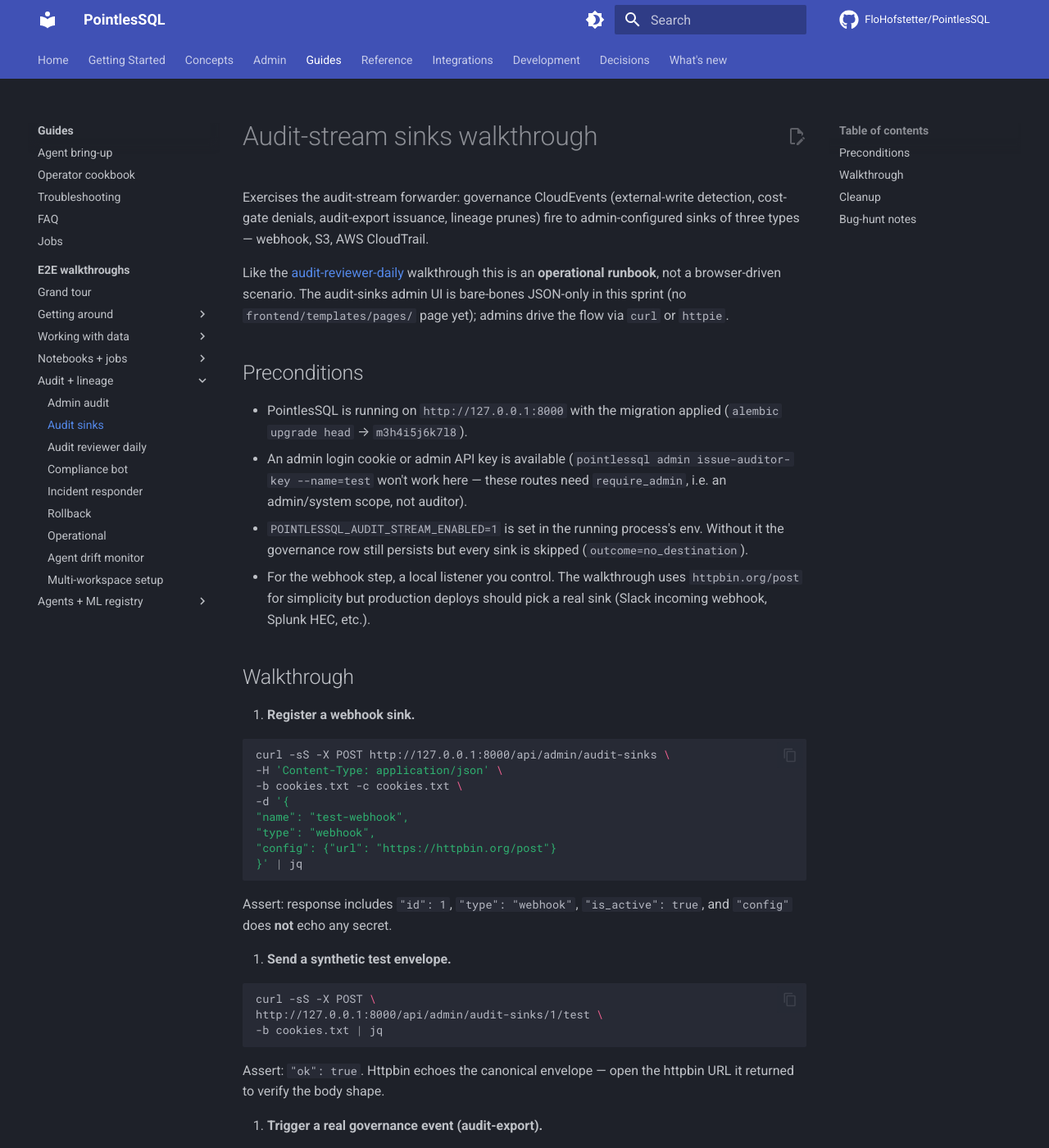
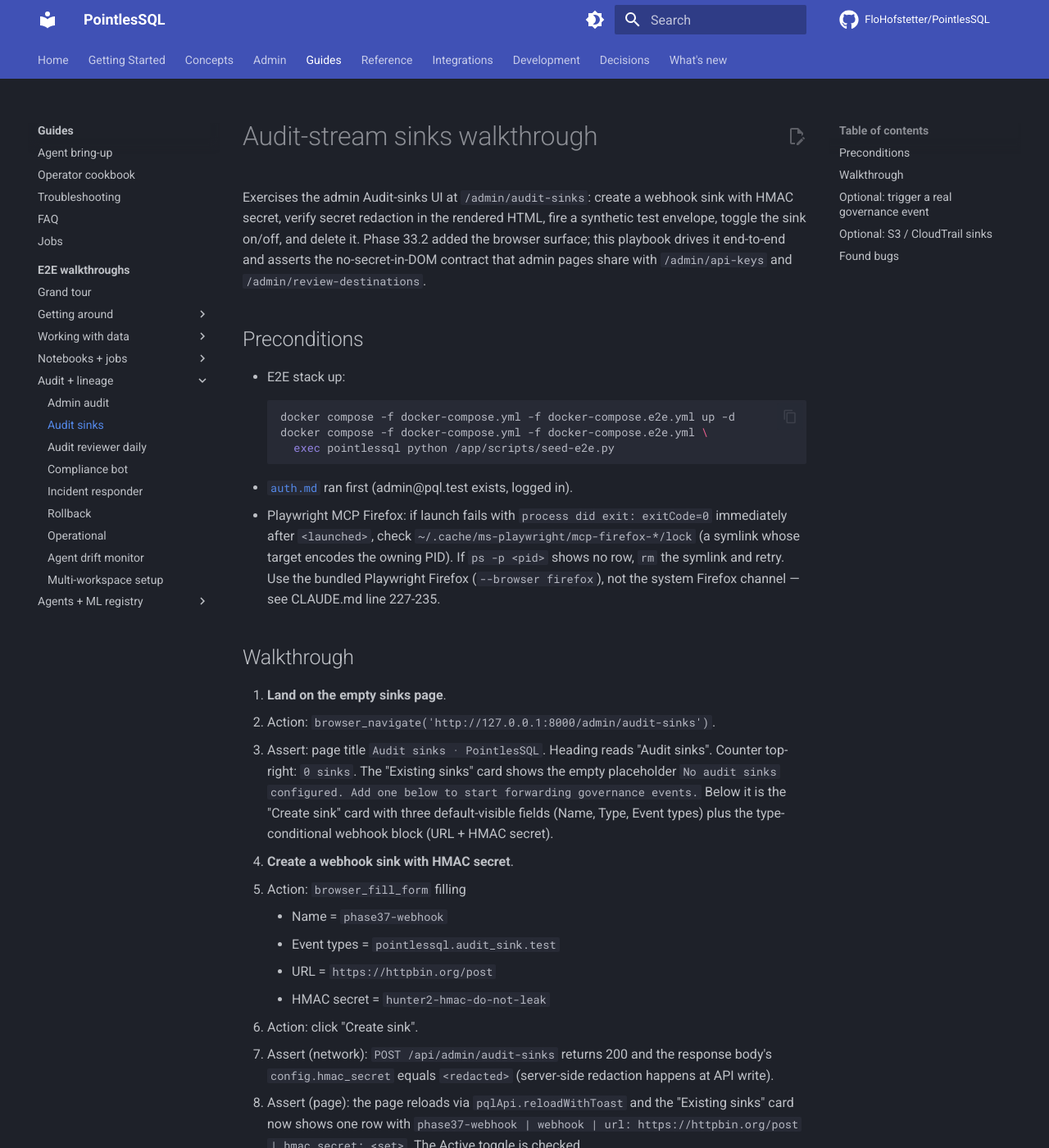
Before and after one commit to FloHofstetter/PointlesSQL, an MkDocs documentation site: the page built from docs/e2e-walkthroughs/audit-sinks.md, in a window 1280 px wide and 1400 px high. Shown: the whole window at 82% size. Built offline with MkDocs 1.6.1 and Material for MkDocs 9.7.7, drawn with Linux system fonts in a browser that asks for light colours; comment, search, counter and statistics services are not loaded; some of the changed text lies outside the part shown.

Commit message:
docs(walkthroughs): rewrite audit-sinks.md against the admin UI (Phase 37 Wave 0a)
The previous playbook was a curl-only operational runbook that
opened with the caveat "no ``frontend/templates/pages/`` page yet
in this sprint; admins drive the flow via curl or httpie".  Phase
33.2 added ``frontend/templates/pages/admin_audit_sinks.html`` and
the surrounding ``/admin/audit-sinks`` HTML route — that caveat
has been load-bearing and stale ever since.

Rewrite as a six-step browser walk: land on the empty page, fill
the create-sink form (webhook + HMAC secret), assert the
load-bearing redaction contract on the rendered DOM, fire a
synthetic test envelope, toggle the sink, delete it.  Each step
names the network call it triggers (``POST /api/admin/audit-sinks``,
``POST .../{id}/test``, ``PATCH .../{id}``,
``DELETE .../{id}``) plus the assertion that confirms the step
worked.  The optional sections at the end keep the curl-driven
real-governance-event flow (audit export → recent-events row) and
a one-paragraph note for the s3 + aws_cloudtrail variants — the
type-conditional form blocks share the redaction assertion with
the webhook flow.

Live replay surfaced two bugs:

- BUG-37-01 — Alpine ``x-data`` quoting on every per-row sink
  entry (also in the three sibling Phase-33 admin pages).  Fixed
  in a744b52 with a same-line attribute-quote swap.
- BUG-37-02 — admin sidebar is missing entries for Audit sinks /
  Review destinations / API keys / Workspaces / System info.
  Filed for Wave 1's ``admin-console.md`` to surface the fix; not
  blocking Wave 0a.

The redaction assertion in step 3 is the load-bearing test for
all upcoming Phase-33 admin walkthroughs — every page rendering a
``<set>`` marker (audit-sinks HMAC, audit-sinks S3 secret,
review-destinations HMAC, api-keys secret_hash, system-info
keys-table) carries the same regex check.  This is the assertion
class that pytest can never reach because pytest never executes
the Alpine layer.

The Preconditions section now mentions the Playwright-MCP Firefox
lock-file gotcha (CLAUDE.md line 227-235) — every new Phase-37
playbook will carry this paragraph because it is the #1
first-replay friction.

Co-Authored-By: Claude Opus 4.7 (1M context) <noreply@anthropic.com>

````diff
--- a/docs/e2e-walkthroughs/audit-sinks.md
+++ b/docs/e2e-walkthroughs/audit-sinks.md
@@ -1,174 +1,177 @@
 # Audit-stream sinks walkthrough
 
-Exercises the audit-stream forwarder: governance
-CloudEvents (external-write detection, cost-gate denials,
-audit-export issuance, lineage prunes) fire to admin-configured
-sinks of three types — webhook, S3, AWS CloudTrail.
-
-Like the [audit-reviewer-daily](audit-reviewer-daily.md)
-walkthrough this is an **operational runbook**, not a
-browser-driven scenario. The audit-sinks admin UI is bare-bones
-JSON-only in this sprint (no `frontend/templates/pages/` page yet);
-admins drive the flow via `curl` or `httpie`.
+Exercises the admin Audit-sinks UI at `/admin/audit-sinks`: create
+a webhook sink with HMAC secret, verify secret redaction in the
+rendered HTML, fire a synthetic test envelope, toggle the sink
+on/off, and delete it. Phase 33.2 added the browser surface; this
+playbook drives it end-to-end and asserts the no-secret-in-DOM
+contract that admin pages share with `/admin/api-keys` and
+`/admin/review-destinations`.
 
 ## Preconditions
 
-- PointlesSQL is running on `http://127.0.0.1:8000` with the
- migration applied (`alembic upgrade head` →
- `m3h4i5j6k7l8`).
-- An admin login cookie or admin API key is available
- (`pointlessql admin issue-auditor-key --name=test` won't work
- here — these routes need `require_admin`, i.e. an admin/system
- scope, not auditor).
-- `POINTLESSQL_AUDIT_STREAM_ENABLED=1` is set in the running
- process's env. Without it the governance row still persists
- but every sink is skipped (`outcome=no_destination`).
-- For the webhook step, a local listener you control. The
- walkthrough uses `httpbin.org/post` for simplicity but
- production deploys should pick a real sink (Slack incoming
- webhook, Splunk HEC, etc.).
+- E2E stack up:
+  ```bash
+  docker compose -f docker-compose.yml -f docker-compose.e2e.yml up -d
+  docker compose -f docker-compose.yml -f docker-compose.e2e.yml \
+    exec pointlessql python /app/scripts/seed-e2e.py
+  ```
+- [`auth.md`](auth.md) ran first (admin@pql.test exists, logged in).
+- Playwright MCP Firefox: if launch fails with `process did exit:
+  exitCode=0` immediately after `<launched>`, check
+  `~/.cache/ms-playwright/mcp-firefox-*/lock` (a symlink whose
+  target encodes the owning PID). If `ps -p <pid>` shows no row,
+  `rm` the symlink and retry. Use the bundled Playwright Firefox
+  (`--browser firefox`), not the system Firefox channel — see
+  CLAUDE.md line 227-235.
 
 ## Walkthrough
 
-1. **Register a webhook sink.**
+1. **Land on the empty sinks page**.
+   - Action: `browser_navigate('http://127.0.0.1:8000/admin/audit-sinks')`.
+   - Assert: page title `Audit sinks · PointlesSQL`. Heading reads
+     "Audit sinks". Counter top-right: `0 sinks`. The "Existing
+     sinks" card shows the empty placeholder
+     `No audit sinks configured. Add one below to start
+     forwarding governance events.` Below it is the "Create sink"
+     card with three default-visible fields (Name, Type, Event
+     types) plus the type-conditional webhook block (URL + HMAC
+     secret).
 
- ```bash
- curl -sS -X POST http://127.0.0.1:8000/api/admin/audit-sinks \
- -H 'Content-Type: application/json' \
- -b cookies.txt -c cookies.txt \
- -d '{
- "name": "test-webhook",
- "type": "webhook",
- "config": {"url": "https://httpbin.org/post"}
- }' | jq
- ```
+2. **Create a webhook sink with HMAC secret**.
+   - Action: `browser_fill_form` filling
+     - Name = `phase37-webhook`
+     - Event types = `pointlessql.audit_sink.test`
+     - URL = `https://httpbin.org/post`
+     - HMAC secret = `hunter2-hmac-do-not-leak`
+   - Action: click "Create sink".
+   - Assert (network): `POST /api/admin/audit-sinks` returns 200
+     and the response body's `config.hmac_secret` equals
+     `<redacted>` (server-side redaction happens at API write).
+   - Assert (page): the page reloads via `pqlApi.reloadWithToast`
+     and the "Existing sinks" card now shows one row with
+     `phase37-webhook | webhook | url: https://httpbin.org/post |
+     hmac_secret: <set>`. The Active toggle is checked.
 
- Assert: response includes `"id": 1`, `"type": "webhook"`,
- `"is_active": true`, and `"config"` does **not** echo any
- secret.
+3. **Load-bearing redaction assertion** — the cleartext HMAC
+   secret MUST NOT appear anywhere in the rendered DOM.
+   - Action:
+     ```js
+     () => {
+       const html = document.documentElement.outerHTML;
+       return {
+         secretLeaked: html.includes('hunter2-hmac-do-not-leak'),
+         redactedMarkers: (html.match(/&lt;set&gt;|<set>/g) || []).length,
+       };
+     }
+     ```
+   - Assert: `secretLeaked === false`,
+     `redactedMarkers >= 1`. The `<set>` marker tells admins a
+     secret is configured without leaking the value. This
+     assertion is shared with `admin-api-keys.md`,
+     `admin-review-destinations.md`, and `admin-system-info.md`
+     (when those playbooks land — Wave 1) — every page that
+     displays redacted secrets gets the same regex check.
 
-2. **Send a synthetic test envelope.**
+4. **Fire a synthetic test envelope**.
+   - Action: click the per-row "Test" button.
+   - Assert (network): `POST /api/admin/audit-sinks/1/test`
+     returns `200 {ok: true}`. The dispatcher fires a CloudEvent
+     of `type=pointlessql.audit_sink.test` at the configured URL.
+     Httpbin echoes back; the `ok` flag in the response confirms
+     a 2xx from the upstream sink.
+   - Note: test envelopes are NOT persisted to the
+     `governance_events` table (see
+     [pointlessql/api/audit_sinks_routes.py:411](../../pointlessql/api/audit_sinks_routes.py#L411))
+     because they bypass the standard dispatch path. So
+     `GET /api/admin/audit-sinks/recent-events` stays empty until
+     a real governance event fires (audit export, external-write
+     detection, cost-gate denial, etc.).
 
- ```bash
- curl -sS -X POST \
- http://127.0.0.1:8000/api/admin/audit-sinks/1/test \
- -b cookies.txt | jq
- ```
+5. **Toggle the sink off, then on**.
+   - Action: click the Active toggle in the row's Active column.
+   - Assert (network): `PATCH /api/admin/audit-sinks/1` returns
+     200 with `is_active: false` echoed in the response. UI
+     toggle visibly flips off.
+   - Action: click the toggle again.
+   - Assert: `PATCH` returns 200 with `is_active: true`. Toggle
+     flips back on.
+   - Why: inactive sinks are skipped by the dispatcher
+     (`outcome=no_destination` on each fan-out attempt) but the
+     row stays so admins can re-enable without retyping config.
 
- Assert: `"ok": true`. Httpbin echoes the canonical envelope —
- open the httpbin URL it returned to verify the body shape.
+6. **Delete the sink** (cleanup).
+   - Action: click the trash icon. Browser `confirm()` dialog
+     prompts `Delete sink "phase37-webhook"?`. Accept.
+   - Assert (network): `DELETE /api/admin/audit-sinks/1` returns
+     200 with `{deleted: 1, name: "phase37-webhook"}`.
+   - Assert (page): `pqlApi.reloadWithToast` triggers; on reload
+     the "Existing sinks" card shows the empty placeholder
+     again. Counter back to `0 sinks`.
+   - Why: historical fan-out lines on
+     `governance_events.delivered_to_json` survive deletion
+     because the sink's id + name are stamped on each entry.
 
-3. **Trigger a real governance event (audit-export).**
+## Optional: trigger a real governance event
 
- ```bash
- curl -sS -b cookies.txt \
- 'http://127.0.0.1:8000/admin/audit/export?fmt=json&since=24h' \
- -o /tmp/audit.json
- ```
+The test envelope in step 4 is synthetic. To exercise the full
+sink → dispatcher → `governance_events` audit trail, fire an
+actual governance event in a second sink that does NOT filter on
+`pointlessql.audit_sink.test`:
 
- Assert: `/tmp/audit.json` downloads. Then list recent events:
+1. Recreate the sink without the `event_types` filter (leave the
+   Event types field empty in step 2's form).
+2. Trigger an audit export:
+   ```bash
+   curl -sS -b cookies.txt \
+     'http://127.0.0.1:8000/admin/audit/export?fmt=json&since=24h' \
+     -o /tmp/audit.json
+   ```
+3. `GET /api/admin/audit-sinks/recent-events` now returns one row
+   with `event_type=pointlessql.audit_export.issued`,
+   `outcome=delivered`. The same row appears in the
+   `governance_events` table.
 
- ```bash
- curl -sS -b cookies.txt \
- http://127.0.0.1:8000/api/admin/audit-sinks/recent-events | jq '.events[0]'
- ```
+## Optional: S3 / CloudTrail sinks
 
- The first row should be
- `pointlessql.audit_export.issued`, `outcome="delivered"`, fired
- moments ago.
+The webhook flow above stresses every UI control. S3 and
+aws_cloudtrail sinks reuse the same row UI; only the type-
+conditional form block differs. To exercise them, pick the type
+from the Type dropdown in step 2 and supply real credentials.
+The redaction assertion in step 3 also covers `secret_access_key`
+and `session_token` — the `_redact_config` helper in
+`audit_sinks_routes.py` shares one set of sensitive keys across
+all three sink types.
 
-4. **Trigger an external-write detection (synthetic).**
+## Found bugs
 
- In a Python shell:
+- **BUG-37-01** — Phase 37 Wave 0a, fixed in [a744b52](https://github.com/FloHofstetter/PointlesSQL/commit/a744b52).
+  Each existing-sink row's `x-data` attribute interpolated
+  `{{ s.name|tojson }}` (a double-quoted JSON string) inside a
+  double-quoted HTML attribute, breaking the attribute parser:
+  ```
+  x-data="auditSinkRow(1, "phase37-webhook", true)"
+                            ^ premature close
+  ```
+  Alpine then threw `SyntaxError: expected expression, got '}'`
+  + `ReferenceError: isActive is not defined` and the row's
+  toggle / Test / Delete buttons were dead. Fix: switch the
+  `x-data` attribute's outer quotes from `"` to `'` so JSON
+  double-quotes pass through unescaped. Same fix landed for the
+  three sibling admin pages that had the identical pattern:
+  - `admin_review_destinations.html`
+  - `admin_workspaces.html`
+  - `admin_api_keys.html`
+  None of these had been live-browser-tested before — pytest
+  asserted the rendered HTML contained the right tokens but
+  never executed the page's Alpine layer.
 
- ```python
- from pathlib import Path
- import deltalake, pandas as pd
- df = pd.DataFrame({"x": [1, 2, 3]})
- deltalake.write_deltalake(Path("/tmp/external_table"), df, mode="overwrite")
- ```
-
- Then trigger a scan:
-
- ```bash
- curl -sS -X POST \
- http://127.0.0.1:8000/api/admin/external-writes/scan \
- -b cookies.txt | jq
- ```
-
- Assert: `recent-events` now shows
- `pointlessql.external_write.detected` for the synthetic table.
-
-5. **Trigger a cost-gate denial.**
-
- ```bash
- curl -sS \
- 'http://127.0.0.1:8000/api/sql/explain?sql=SELECT%20*%20FROM%20generate_series(1,2000000000)' \
- -b cookies.txt | jq
- ```
-
- Assert: `needs_approval=true`. `recent-events` now contains
- `pointlessql.cost_gate.denied`.
-
-6. **Add an S3 sink (optional, requires AWS creds).**
-
- ```bash
- curl -sS -X POST http://127.0.0.1:8000/api/admin/audit-sinks \
- -H 'Content-Type: application/json' \
- -b cookies.txt \
- -d '{
- "name": "s3-archive",
- "type": "s3",
- "config": {
- "bucket": "my-audit-archive",
- "prefix": "pointlessql/governance",
- "region": "eu-central-1",
- "access_key_id": "AKIA…",
- "secret_access_key": "…"
- }
- }' | jq
- ```
-
- Trigger a test envelope (`POST /api/admin/audit-sinks/{id}/test`)
- and confirm the object lands at
- `s3://my-audit-archive/pointlessql/governance/pointlessql.audit_sink.test/<yyyy>/<mm>/<dd>/<event_id>.json`.
-
-7. **Add an AWS CloudTrail sink (optional, requires CloudTrail
- Lake channel).**
-
- ```bash
- curl -sS -X POST http://127.0.0.1:8000/api/admin/audit-sinks \
- -H 'Content-Type: application/json' \
- -b cookies.txt \
- -d '{
- "name": "cloudtrail-prod",
- "type": "aws_cloudtrail",
- "config": {
- "region": "us-east-1",
- "channel_arn": "arn:aws:cloudtrail:us-east-1:111122223333:channel/abcd",
- "event_source": "pointlessql.audit",
- "access_key_id": "AKIA…",
- "secret_access_key": "…"
- }
- }' | jq
- ```
-
- Trigger a test envelope and verify the event appears in the
- CloudTrail Lake event-data store linked to the channel.
-
-## Cleanup
-
-```bash
-# delete sinks created above
-curl -sS -X DELETE -b cookies.txt http://127.0.0.1:8000/api/admin/audit-sinks/1
-```
-
-The synthetic Delta table at `/tmp/external_table` and the
-downloaded `/tmp/audit.json` are local artifacts; remove at will.
-
-## Bug-hunt notes
-
-There is no UI page for audit-sink management in this sprint —
-admins drive everything via JSON. A `frontend/templates/pages/admin_audit_sinks.html`
-page is queued for (close memo + bug-hunt sweep) once
-the underlying API has settled.
+- **BUG-37-02** — admin sidebar (the icon-rail context-panel on
+  every `/admin/*` page) lists only "Audit log", "Audit cockpit",
+  and "External writes" but is missing entries for "Audit sinks",
+  "Review destinations", "API keys", "Workspaces", and "System
+  info" — yet those pages exist and this playbook exercises one
+  of them. Filed for the Wave 1 `admin-console.md` walkthrough to
+  surface a fix in
+  [pointlessql/api/dependencies.py](../../pointlessql/api/dependencies.py)
+  or the relevant context-panel partial; do not block Wave 0a.
````
